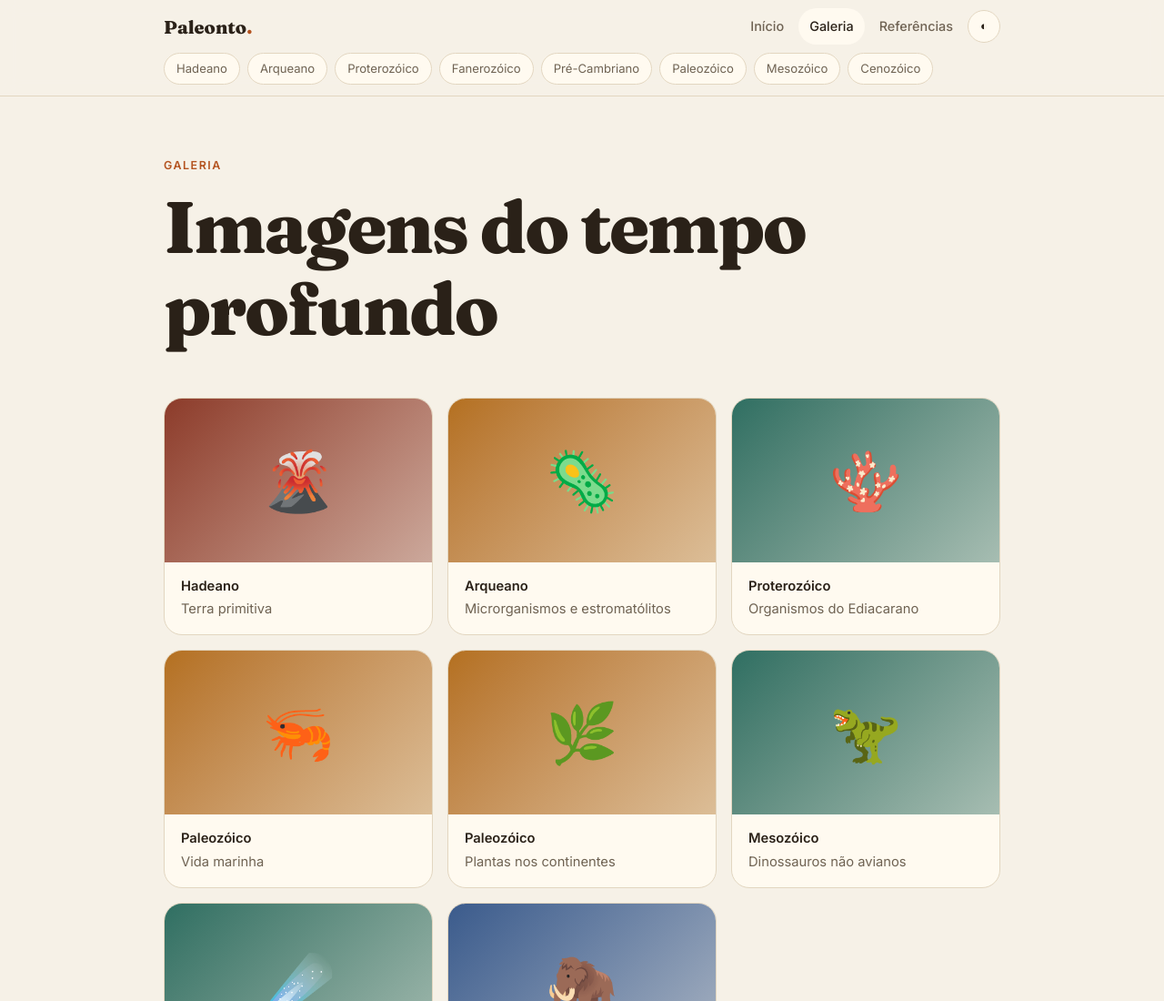
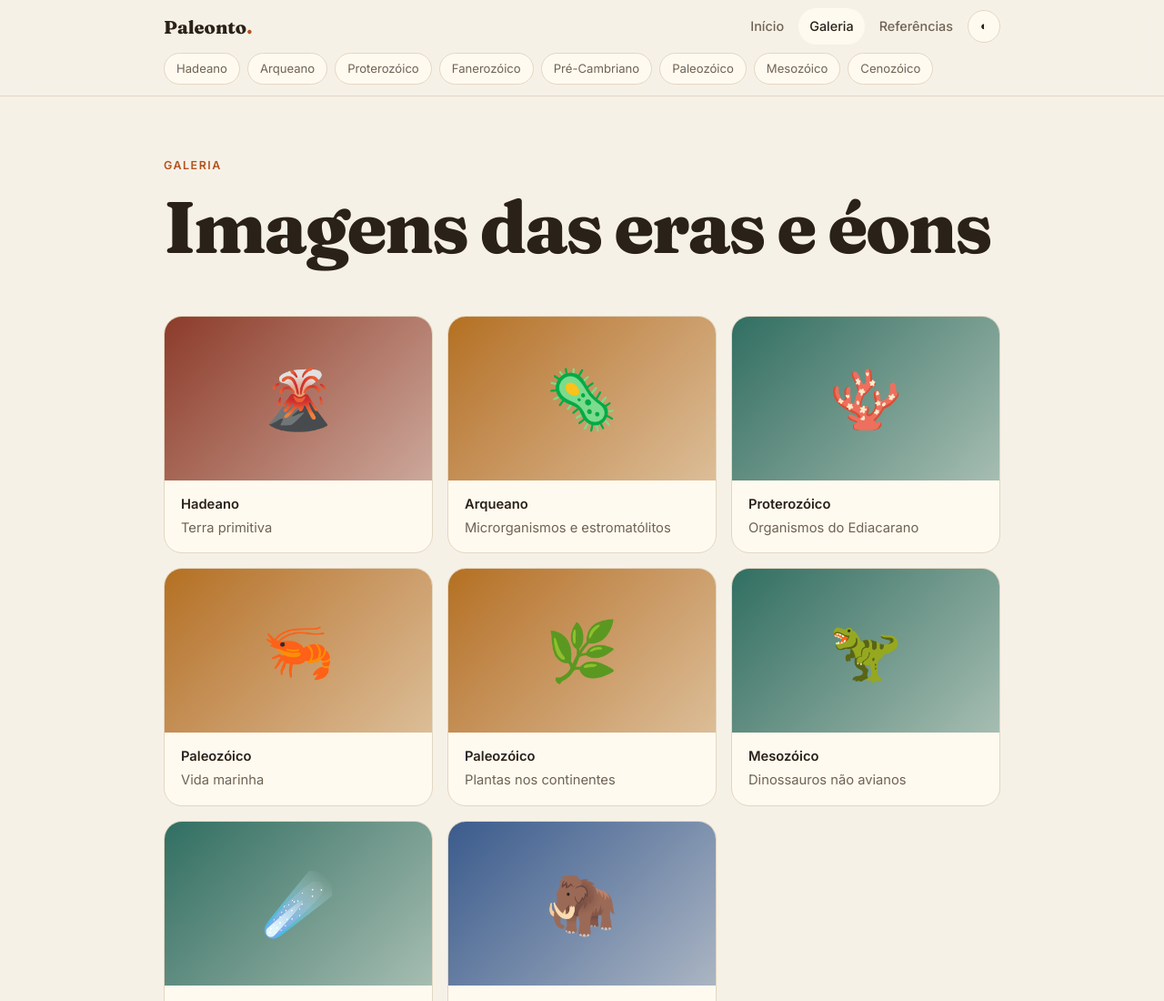
Before and after one commit to tehrysz/paleontoacadbr, a plain HTML site: page galeria.html in a window 1280 px wide. Shown: the top 1100 px of the page at 91% size. Drawn offline with Linux system fonts and the light colour scheme.

Commit message:
Update galeria.html

```diff
--- a/galeria.html
+++ b/galeria.html
@@ -5,6 +5,6 @@
 <link rel="stylesheet" href="style.css"></head>
 <body>
 <header><div class="w bar"><a class="logo" href="index.html">Paleonto<span>.</span></a><nav class="top"><a href="index.html">Início</a><a href="galeria.html" class="on">Galeria</a><a href="referencias.html">Referências</a><button id="tg" aria-label="Alternar tema">◐</button></nav></div><div class="trail"><a href="hadeano.html" style="--k:var(--c1)">Hadeano</a><a href="arqueano.html" style="--k:var(--c2)">Arqueano</a><a href="proterozoico.html" style="--k:var(--c3)">Proterozóico</a><a href="fanerozoico.html" style="--k:var(--c4)">Fanerozóico</a><a href="precambriano.html" style="--k:var(--c1)">Pré-Cambriano</a><a href="paleozoico.html" style="--k:var(--c2)">Paleozóico</a><a href="mesozoico.html" style="--k:var(--c3)">Mesozóico</a><a href="cenozoico.html" style="--k:var(--c4)">Cenozóico</a></div></header>
-<main class="w"><div class="hero"><span class="tag">Galeria</span><h1>Imagens do tempo profundo</h1></div><div class="gal" style="margin-top:20px"><figure><div class="ph" style="--k:var(--c1)">🌋</div><figcaption><b>Hadeano</b>Terra primitiva</figcaption></figure><figure><div class="ph" style="--k:var(--c2)">🦠</div><figcaption><b>Arqueano</b>Microrganismos e estromatólitos</figcaption></figure><figure><div class="ph" style="--k:var(--c3)">🪸</div><figcaption><b>Proterozóico</b>Organismos do Ediacarano</figcaption></figure><figure><div class="ph" style="--k:var(--c2)">🦐</div><figcaption><b>Paleozóico</b>Vida marinha</figcaption></figure><figure><div class="ph" style="--k:var(--c2)">🌿</div><figcaption><b>Paleozóico</b>Plantas nos continentes</figcaption></figure><figure><div class="ph" style="--k:var(--c3)">🦖</div><figcaption><b>Mesozóico</b>Dinossauros não avianos</figcaption></figure><figure><div class="ph" style="--k:var(--c3)">☄️</div><figcaption><b>Mesozóico</b>Extinção de 66 milhões de anos atrás</figcaption></figure><figure><div class="ph" style="--k:var(--c4)">🦣</div><figcaption><b>Cenozóico</b>Mamíferos</figcaption></figure></div><div style="height:50px"></div></main>
+<main class="w"><div class="hero"><span class="tag">Galeria</span><h1>Imagens das eras e éons</h1></div><div class="gal" style="margin-top:20px"><figure><div class="ph" style="--k:var(--c1)">🌋</div><figcaption><b>Hadeano</b>Terra primitiva</figcaption></figure><figure><div class="ph" style="--k:var(--c2)">🦠</div><figcaption><b>Arqueano</b>Microrganismos e estromatólitos</figcaption></figure><figure><div class="ph" style="--k:var(--c3)">🪸</div><figcaption><b>Proterozóico</b>Organismos do Ediacarano</figcaption></figure><figure><div class="ph" style="--k:var(--c2)">🦐</div><figcaption><b>Paleozóico</b>Vida marinha</figcaption></figure><figure><div class="ph" style="--k:var(--c2)">🌿</div><figcaption><b>Paleozóico</b>Plantas nos continentes</figcaption></figure><figure><div class="ph" style="--k:var(--c3)">🦖</div><figcaption><b>Mesozóico</b>Dinossauros não avianos</figcaption></figure><figure><div class="ph" style="--k:var(--c3)">☄️</div><figcaption><b>Mesozóico</b>Extinção de 66 milhões de anos atrás</figcaption></figure><figure><div class="ph" style="--k:var(--c4)">🦣</div><figcaption><b>Cenozóico</b>Mamíferos</figcaption></figure></div><div style="height:50px"></div></main>
 <footer><div class="w">© 2026 Paleonto — Trabalho acadêmico de paleontologia.</div></footer>
 <script src="script.js"></script></body></html>
```
